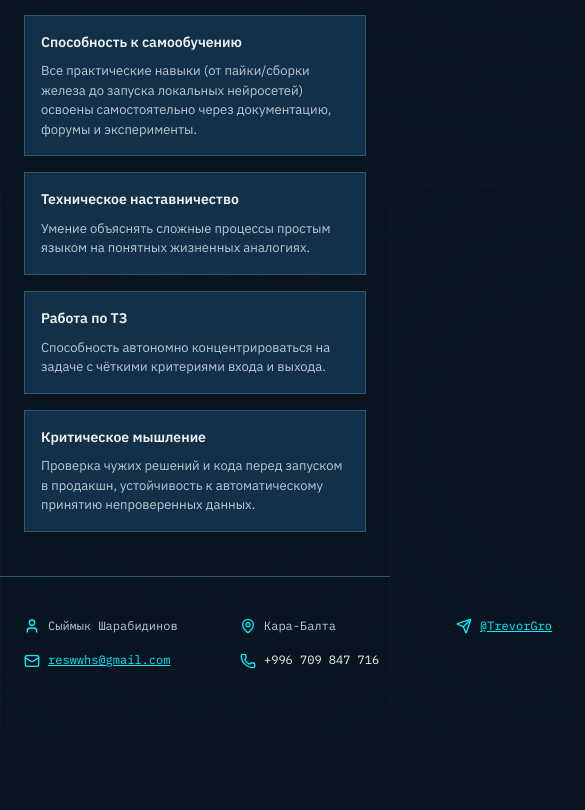
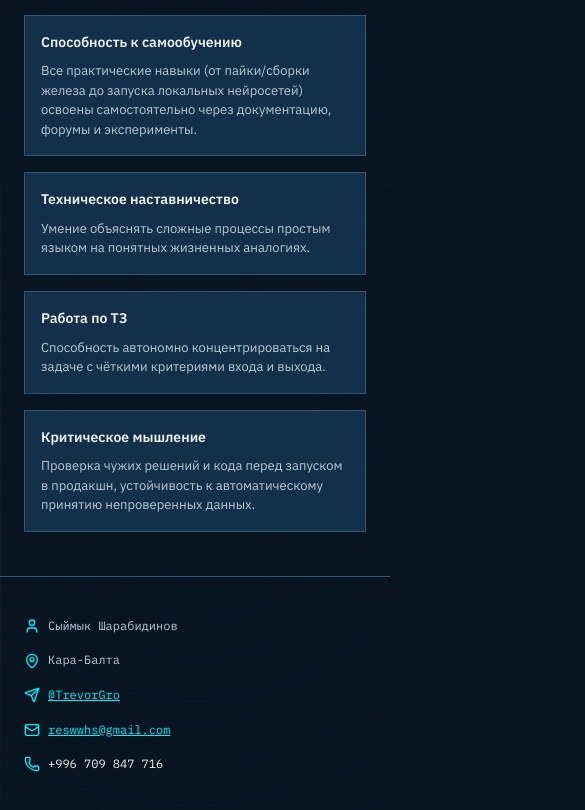
Before and after one commit to reswwhs-arch/my-resume, a React (Vite) app: page / in a window 390 px wide. Shown: the part 10787-11597 px from the top of the page, 585 px wide, since content can reach past the window. Before the commit the page ends 11517 px from the top, so only its background shows below. Built offline with nearby package versions, Linux system fonts and the light colour scheme.

Commit message:
Fix mobile layout: prevent horizontal scroll and improve footer spacing

```diff
--- a/src/App.css
+++ b/src/App.css
@@ -26,6 +26,7 @@ html{ scroll-behavior: smooth; }
 
 body{
   margin:0;
+  overflow-x: hidden;
   background-color: #081521;
   background-image:
     radial-gradient(600px circle at var(--x, -1000px) var(--y, -1000px), rgba(0, 240, 255, 0.06), transparent 80%),
@@ -661,6 +662,18 @@ footer{
   gap: 8px;
 }
 
+@media (max-width: 640px){
+  footer{
+    flex-direction: column;
+    align-items: flex-start;
+    gap: 12px;
+  }
+
+  footer > div{
+    width: 100%;
+  }
+}
+
 /* ---------- MODAL ---------- */
 
 .modal-backdrop{
```
